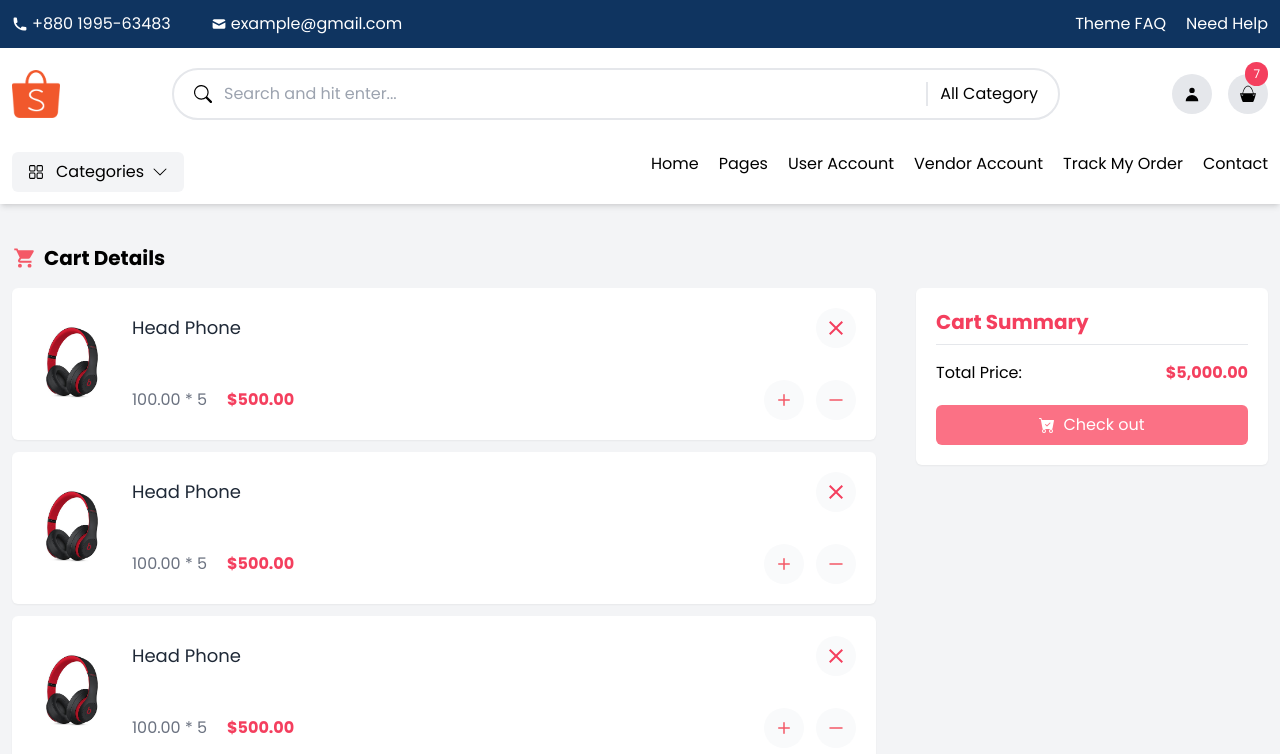
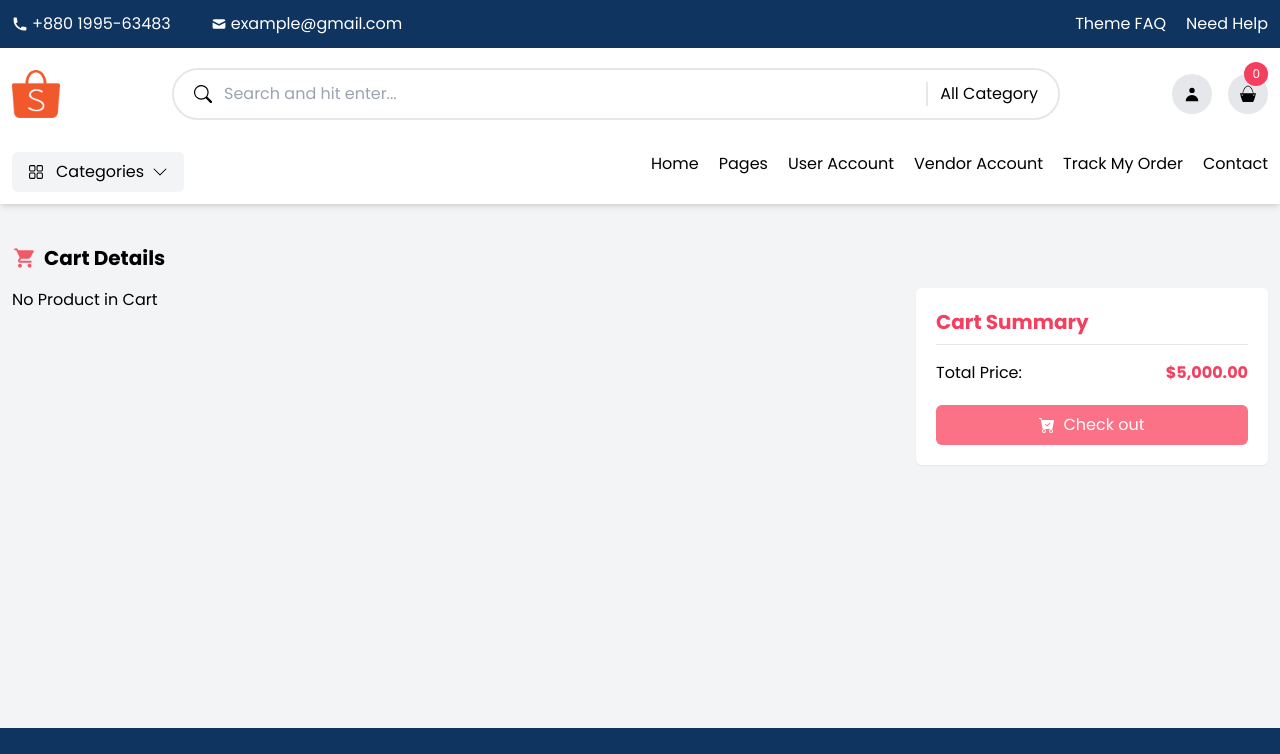
Before and after one commit to Md-Asikuzzaman/Shop-UI-api, a Next.js app: page /cart in a window 1280 px wide. Shown: the top 754 px of the page. Built offline with nearby package versions, Linux system fonts and the light colour scheme.

Commit message:
added new logic

```diff
--- a/components/cart/SingleCart.tsx
+++ b/components/cart/SingleCart.tsx
@@ -2,33 +2,63 @@ import { NextPage } from 'next';
 import { HiOutlineMinusSmall } from 'react-icons/hi2';
 import { BsPlus } from 'react-icons/bs';
 import { IoMdClose } from 'react-icons/io';
+import { addToCart, decreaseCart, removeFromCart } from '@/redux/features/cart/cartSlice';
+import { useAppDispatch } from '@/redux/hooks/hooks';
 
-interface Props {}
+interface Props {
+  product: {
+    _id: string;
+    title: string;
+    description: string;
+    price: number;
+    photo: string;
+    category: string;
+    color: string;
+    createdAt: any;
+    updatedAt: any;
+    cartQuantity: number;
+  };
+}
 
-const SingleCart: NextPage<Props> = ({}) => {
+const SingleCart: NextPage<Props> = ({ product }) => {
+  const dispatch = useAppDispatch();
+
   return (
     <div className='bg-white flex items-center p-5 gap-5 shadow-sm rounded-md shrink-0'>
-      <img className='h-20 w-20' src='/products/img2.jpeg' alt='product' />
+      <img className='h-20 w-20' src={`${product.photo}`} alt='product' />
       <div className='flex-grow'>
         <div className='flex justify-between items-center'>
-          <h2 className='text-lg text-gray-800'>Head Phone</h2>
+          <h2 className='text-lg text-gray-800'>{product.title}</h2>
           <div className='h-10 w-10 bg-gray-50 rounded-full grid place-content-center cursor-pointer hover:bg-gray-100 duration-200'>
-            <IoMdClose className='text-2xl text-rose-500' />
+            <IoMdClose
+              onClick={() => dispatch(removeFromCart(product))}
+              className='text-2xl text-rose-500'
+            />
           </div>
         </div>
 
         <div className='flex items-center justify-between mt-8'>
           <div className='flex items-center gap-5'>
-            <span className='text-gray-500'>100.00 * 5</span>
-            <span className='font-semibold text-rose-500'>$500.00</span>
+            <span className='text-gray-500'>
+              ${product.price} * {product.cartQuantity}
+            </span>
+            <span className='font-semibold text-rose-500'>
+              ${product.price * product.cartQuantity}
+            </span>
           </div>
           <div className='flex gap-3'>
             <div className='h-10 w-10 bg-gray-50 rounded-full grid place-content-center cursor-pointer hover:bg-gray-100 duration-200'>
-              <BsPlus className='text-2xl text-tomato' />
+              <BsPlus
+                onClick={() => dispatch(addToCart(product))}
+                className='text-2xl text-tomato'
+              />
             </div>
 
             <div className='h-10 w-10 bg-gray-50 rounded-full grid place-content-center cursor-pointer hover:bg-gray-100 duration-200'>
-              <HiOutlineMinusSmall className='text-2xl text-tomato' />
+              <HiOutlineMinusSmall
+                onClick={() => dispatch(decreaseCart(product))}
+                className='text-2xl text-tomato'
+              />
             </div>
           </div>
         </div>
--- a/components/header/Search.tsx
+++ b/components/header/Search.tsx
@@ -3,9 +3,17 @@ import { HiUser } from 'react-icons/hi';
 import { GiBeachBag } from 'react-icons/gi';
 import { BsSearch } from 'react-icons/bs';
 import Link from 'next/link';
+import { useAppDispatch, useAppSelector } from '@/redux/hooks/hooks';
+import { useEffect } from 'react';
+
 interface Props {}
 
 const Search: NextPage<Props> = ({}) => {
+  const dispatch = useAppDispatch();
+  const data = useAppSelector((state) => state.cart);
+
+  // console.log('TCL: data', data.cartItems);
+
   return (
     <div className='bg-white sticky top-0 z-50'>
       <div className='container flex justify-between items-center  gap-28 py-5'>
@@ -37,7 +45,7 @@ const Search: NextPage<Props> = ({}) => {
             className='h-10 w-10 bg-gray-200 rounded-full grid place-content-center relative'
           >
             <span className='absolute p-2 h-6 bg-rose-500 rounded-full text-white grid place-content-center -translate-y-1/2 top-0 right-0 text-xs'>
-              7
+              {data.cartItems.length}
             </span>
             <GiBeachBag className='text-lg' />
           </Link>
--- a/components/home/Flash.tsx
+++ b/components/home/Flash.tsx
@@ -19,8 +19,8 @@ const Flash: NextPage<Props> = ({}) => {
     <section className='py-5 bg-gray-100'>
       <div className='container'>
         <h2 className='flex items-center gap-2 text-xl font-semibold mb-4'>
-          <BsFillLightningChargeFill className='text-tomato text-2xl' /> Flash
-          Deals
+          <BsFillLightningChargeFill className='text-tomato text-2xl' /> New
+          Arrivals
         </h2>
 
         <Swiper
--- a/components/home/SingleProduct.tsx
+++ b/components/home/SingleProduct.tsx
@@ -1,3 +1,5 @@
+import { addToCart } from '@/redux/features/cart/cartSlice';
+import { useAppDispatch } from '@/redux/hooks/hooks';
 import { NextPage } from 'next';
 import { BsPlus, BsStarFill } from 'react-icons/bs';
 
@@ -16,14 +18,23 @@ interface Props {
 }
 
 const SingleProduct: NextPage<Props> = ({ product }) => {
-  console.log('TCL: product', product);
+  const dispatch = useAppDispatch();
+
+  const handleCart = (product: any): void => {
+    dispatch(addToCart(product));
+  };
+
   return (
     <>
       <div className='bg-white relative shadow-sm rounded-md'>
         <span className='absolute top-3 left-2 bg-rose-400 py-1 px-4 rounded-full text-sm text-white'>
           10% Off
         </span>
-        <img className='h-64 mx-auto' src={`${product.photo}`} alt={`${product.title}`} />
+        <img
+          className='h-64 mx-auto'
+          src={`${product.photo}`}
+          alt={`${product.title}`}
+        />
         <div className='p-4'>
           <h3 className='text-md mb-1'>{product.title}</h3>
           <span className='flex gap-1 text-yellow-500'>
@@ -36,7 +47,10 @@ const SingleProduct: NextPage<Props> = ({ product }) => {
           <div className='flex items-center justify-between mt-2'>
             <h4 className='text-tomato font-semibold'>$ {product.price}</h4>
             <div className='h-10 w-10 bg-gray-100 rounded-full grid place-content-center cursor-pointer hover:bg-gray-200 duration-200'>
-              <BsPlus className='text-2xl text-tomato' />
+              <BsPlus
+                onClick={() => handleCart(product)}
+                className='text-2xl text-tomato'
+              />
             </div>
           </div>
         </div>
--- a/pages/cart/index.tsx
+++ b/pages/cart/index.tsx
@@ -3,10 +3,14 @@ import SingleCart from '@/components/cart/SingleCart';
 import { NextPage } from 'next';
 import { BsFillCartCheckFill } from 'react-icons/bs';
 import { IoMdCart } from 'react-icons/io';
+import { useAppDispatch, useAppSelector } from '@/redux/hooks/hooks';
 
 interface Props {}
 
 const Cart: NextPage<Props> = ({}) => {
+  const dispatch = useAppDispatch();
+  const products = useAppSelector((state) => state.cart.cartItems);
+  console.log('TCL: products', products);
   return (
     <Layout>
       <section className='py-10 bg-gray-100'>
@@ -17,11 +21,11 @@ const Cart: NextPage<Props> = ({}) => {
 
           <div className='flex min-h-[50vh] gap-10'>
             <div className='flex-grow flex flex-col gap-3'>
-              <SingleCart />
-              <SingleCart />
-              <SingleCart />
-              <SingleCart />
-              <SingleCart />
+              {products.length > 0
+                ? products.map((product) => (
+                    <SingleCart key={product._id} product={product} />
+                  ))
+                : 'No Product in Cart'}
             </div>
             <div className='bg-white shadow-sm p-5 rounded-md shrink-0 h-fit min-w-[22rem]'>
               <h2 className='flex items-center gap-2 text-xl font-semibold mb-4 text-rose-500 border-b border-gray-200 pb-2'>
--- /dev/null
+++ b/redux/features/cart/cartSlice.ts
@@ -0,0 +1,90 @@
+import { PayloadAction, createSlice } from '@reduxjs/toolkit';
+
+interface ProductType {
+  _id: string;
+  title: string;
+  description: string;
+  price: number;
+  photo: string;
+  category: string;
+  color: string;
+  createdAt: any;
+  updatedAt: any;
+  cartQuantity: any;
+}
+
+interface DataType {
+  cartItems: ProductType[];
+  cartTotalQuantity: number;
+  cartTotalPrice: number;
+}
+
+// const getFromLocalStorage = (key: string) => {
+//   if (!key || typeof window === 'undefined') {
+//     return '';
+//   } else {
+//     return localStorage.getItem(key);
+//   }
+// };
+
+// const setFromLocalStorage = (key: string, val: any) => {
+//   if (!key || typeof window === 'undefined') {
+//     return '';
+//   } else {
+//     return localStorage.setItem(key, val);
+//   }
+// };
+
+const initialState: DataType = {
+  cartItems: /* getFromLocalStorage('cartItems')
+    ? JSON.parse(getFromLocalStorage('cartItems') || '{}')
+    : */ [],
+  cartTotalQuantity: 0,
+  cartTotalPrice: 0,
+};
+
+const cartSlice = createSlice({
+  name: 'cartSlice',
+  initialState,
+  reducers: {
+    addToCart: (state, action: PayloadAction<ProductType>) => {
+      const itemIndex = state.cartItems.findIndex(
+        (item) => item._id === action.payload._id
+      );
+
+      if (itemIndex >= 0) {
+        state.cartItems[itemIndex].cartQuantity += 1;
+      } else {
+        const tempProduct = { ...action.payload, cartQuantity: 1 };
+        state.cartItems.push(tempProduct);
+      }
+
+      // setFromLocalStorage('cartItems', JSON.stringify(state.cartItems));
+    },
+
+    removeFromCart: (state, action: PayloadAction<ProductType>) => {
+      const updatedCartItems = state.cartItems.filter(
+        (item) => item._id !== action.payload._id
+      );
+      state.cartItems = updatedCartItems;
+    },
+
+    decreaseCart: (state, action: PayloadAction<ProductType>) => {
+      const itemIndex = state.cartItems.findIndex(
+        (item) => item._id === action.payload._id
+      );
+
+      if (state.cartItems[itemIndex].cartQuantity > 1) {
+        state.cartItems[itemIndex].cartQuantity -= 1;
+      } else if (state.cartItems[itemIndex].cartQuantity == 1) {
+        const updatedCartItems = state.cartItems.filter(
+          (item) => item._id !== action.payload._id
+        );
+        state.cartItems = updatedCartItems;
+      }
+    },
+  },
+});
+
+export default cartSlice.reducer;
+export const { addToCart, removeFromCart, decreaseCart } = cartSlice.actions;
--- a/redux/store.ts
+++ b/redux/store.ts
@@ -1,9 +1,11 @@
 import { configureStore } from '@reduxjs/toolkit';
 import productReducer from './features/product/productSlice';
+import cartReducer from './features/cart/cartSlice';
 
 const store = configureStore({
   reducer: {
     products: productReducer,
+    cart: cartReducer,
   },
 });
 
```
